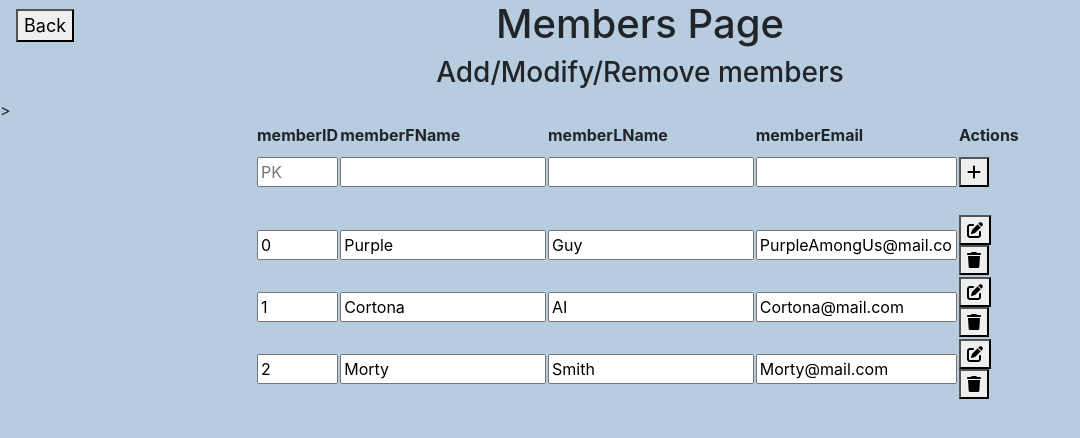
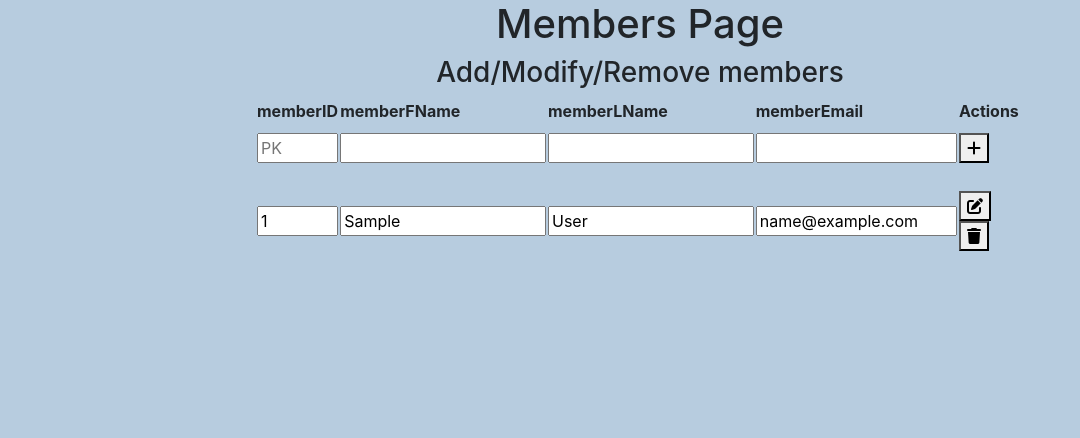
Before and after one commit to BOOSTO/CS340_Final_Project, a Flask app: template templates/members.html in a window 1280 px wide. Shown: the part 56-494 px from the top of the page, without its empty margins (0-1080 px from the left). Run offline with Flask 2, Linux system fonts and the light colour scheme; the template is opened without the code that fills it: most values are stand-ins (such as "Sample title", 1, 10 or a date in 2020); some libraries are stand-ins or nearby versions.

Commit message:
members dynamic

```diff
--- a/templates/members.html
+++ b/templates/members.html
@@ -3,8 +3,6 @@
 {% block content %}
 <h1 class="center">Members Page</h1>
 <h3 class="center">Add/Modify/Remove members</h3>
-<a class="topleft" href="/"><button type="button">Back</button></a>
-<form action="#" method="post">
 <table id="table-data">
     <colgroup>
         <col id="col-grp-id">
@@ -21,6 +19,7 @@
         <th><label>Actions</label></th>
     </tr>
     <tr>
+        <form method="POST" action="#">
             <td><input type="text" name="memberID" placeholder="PK" readonly /></td>
             <td><input type="text" name="memberFName" /></td>
             <td><input type="text" name="memberLName" class="input-desc"/></td>
@@ -28,38 +27,22 @@
             <td>
                 <button type="submit" name="action" value="Create"><i class="fa-solid fa-plus"></i></button>
             </td>
+        </form>
     </tr>
-        <tr id="line-break"><td><br></td>></tr>
+    <tr id="line-break"><td><br></td></tr>
+    {% for item in data %}
         <tr>
-            <td><input type="text" name="memberID" value="0" readonly /></td>
-            <td><input type="text" name="memberFName" value="Purple"/></td>
-            <td><input type="text" name="memberLName" class="input-desc" value="Guy"/></td>
-            <td><input type="text" name="memberEmail" class="input-desc" value="PurpleAmongUs@mail.com"/></td>
+            <form method="POST" action="#">
+                <td><input type="text" name="memberID" value="{{item['memberID']}}" readonly /></td>
+                <td><input type="text" name="memberFname" value="{{item['memberFname']}}" /></td>
+                <td><input type="text" name="memberLname" value="{{item['memberLname']}}" /></td>
+                <td><input type="text" name="memberEmail" value="{{item['memberEmail']}}" /></td>
                 <td class="col-act">
                     <button type="submit" name="action" value="Update"><i class="fa-solid fa-pen-to-square"></i></button>
                     <button type="submit" name="action" value="Delete"><i class="fa-solid fa-trash"></i></button>
                 </td>
+            </form>
         </tr>
-        <tr>
-            <td><input type="text" name="memberID" value="1" readonly /></td>
-            <td><input type="text" name="memberFName" value="Cortona"/></td>
-            <td><input type="text" name="memberLName" class="input-desc" value="AI"/></td>
-            <td><input type="text" name="memberEmail" class="input-desc" value="Cortona@mail.com"/></td>
-            <td class="col-act">
-                <button type="submit" name="action" value="Update"><i class="fa-solid fa-pen-to-square"></i></button>
-                <button type="submit" name="action" value="Delete"><i class="fa-solid fa-trash"></i></button>
-            </td>
-        </tr>
-        <tr>
-            <td><input type="text" name="memberID" value="2" readonly /></td>
-            <td><input type="text" name="memberFName" value="Morty"/></td>
-            <td><input type="text" name="memberLName" class="input-desc" value="Smith"/></td>
-            <td><input type="text" name="memberEmail" class="input-desc" value="Morty@mail.com"/></td>
-            <td class="col-act">
-                <button type="submit" name="action" value="Update"><i class="fa-solid fa-pen-to-square"></i></button>
-                <button type="submit" name="action" value="Delete"><i class="fa-solid fa-trash"></i></button>
-            </td>
-        </tr>
+    {% endfor %}
 </table>
-</form>
 {% endblock %}
```
Lines whose indentation alone changed are shown as unchanged.
